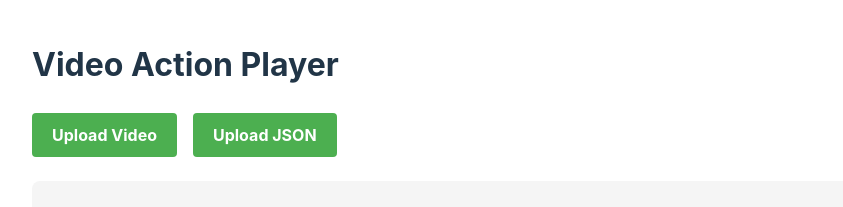
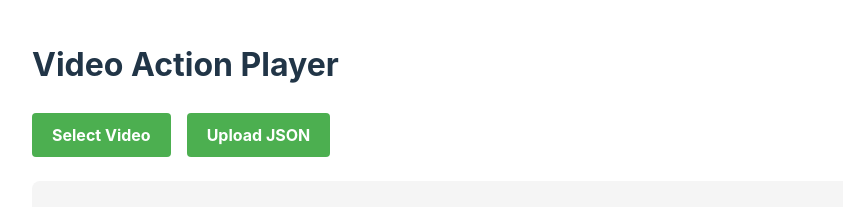
Before and after one commit to zephyra3590/ActionViewer, a React (Vite) app: page / in a window 1280 px wide. Shown: the top 207 px of the page, without its empty margins (8-851 px from the left). Built offline with nearby package versions, Linux system fonts and the light colour scheme.

Commit message:
change to Select Video

```diff
--- a/src/App.jsx
+++ b/src/App.jsx
@@ -108,7 +108,7 @@ function App() {
       </header>
       <div className="upload-container">
         <div className="upload-button">
-          <label htmlFor="video-upload">Upload Video</label>
+          <label htmlFor="video-upload">Select Video</label>
           <input
             type="file"
             id="video-upload"
```
